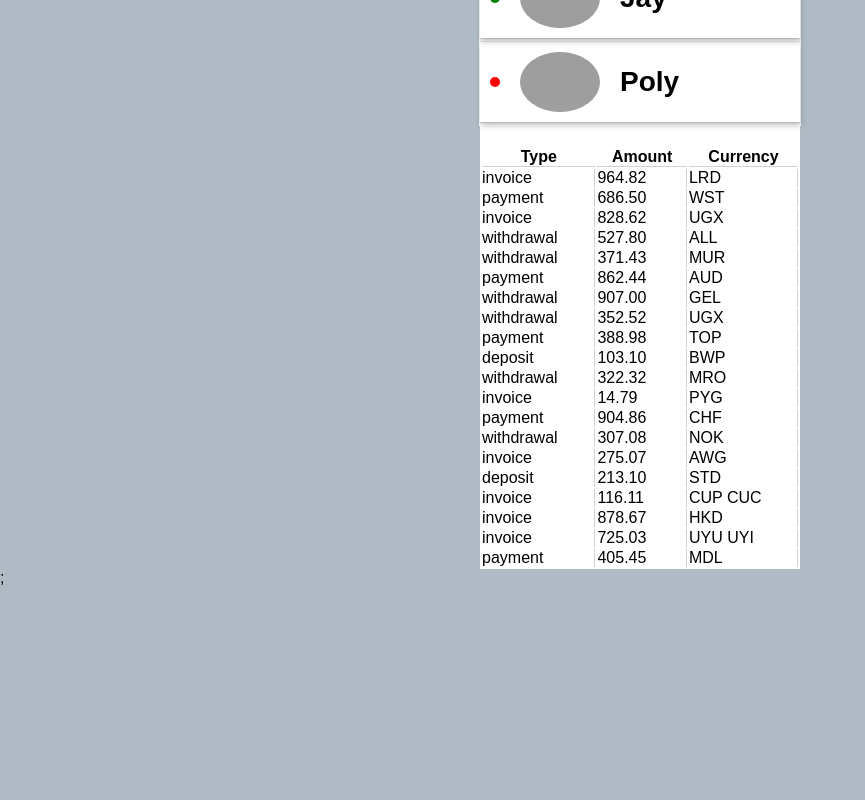
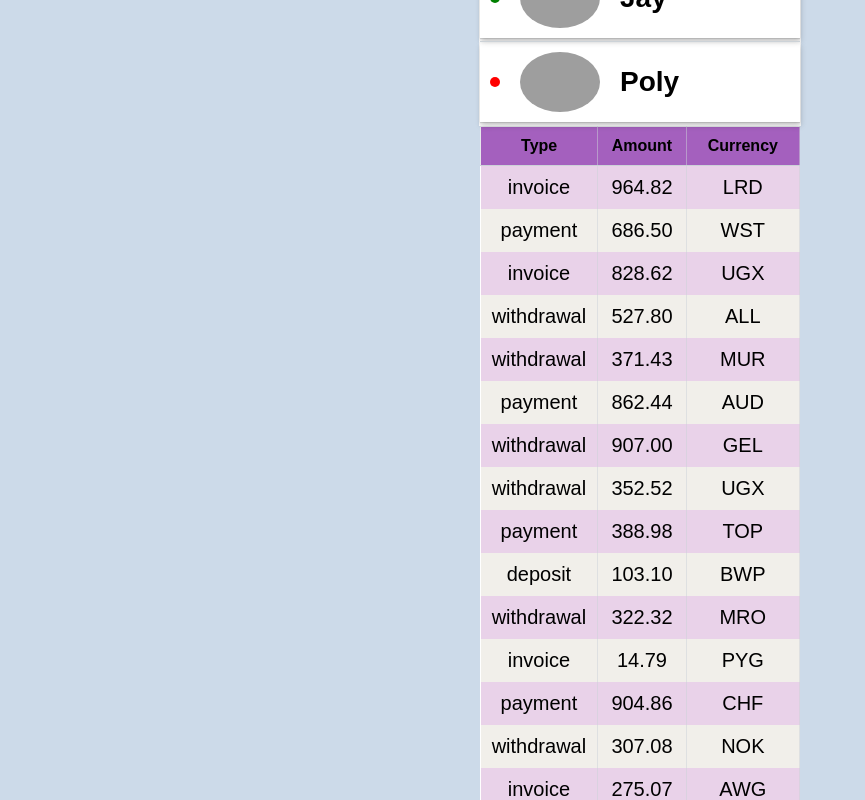
Before and after one commit to Nataliia-Blazhko/goit-react-hw-01-components, a React (Create React App) app: page / in a window 1280 px wide. Shown: the part 880-1680 px from the top of the page, without its empty margins (0-865 px from the left). Before the commit the page ends 1467 px from the top, so only its background shows below. Built offline with nearby package versions, Linux system fonts and the light colour scheme; grey boxes are pictures that could not be loaded; the HTML template or start-up script is replaced by a standard one.

Commit message:
добавляет стилизацию таблицы с 4 задания

```diff
--- a/src/components/profile/Profile.module.scss
+++ b/src/components/profile/Profile.module.scss
@@ -5,7 +5,7 @@
 }
 :global(body) {
   font-family: Montserrat, sans-serif;
-  background: #b0bac4;
+  background: #ccdae9;
 }
 
 :global(#root) {
--- a/src/components/transaction-history/TransactionHistory.module.scss
+++ b/src/components/transaction-history/TransactionHistory.module.scss
@@ -3,18 +3,31 @@
   width: 320px;
   background: white;
   padding-top: 20px;
-  //   th,
-  //   td {
-  //     padding: 10px 5px;
-  //     border: 0.5px solid lighten($color: #b0b9c0, $amount: 10);
-  //   }
+  border-collapse: collapse;
+  th {
+    padding: 10px 5px;
+    border: 0.5px solid lighten($color: #b0b9c080, $amount: 10);
+  }
   td {
-    border-right: 1px solid lighten($color: #b0b9c0, $amount: 10);
-    // font-size: 20px;
-    // text-align: center;
-    // padding: 10px 0;
+    border-right: 0.5px solid lighten($color: #b0b9c080, $amount: 10);
+    font-size: 20px;
+    text-align: center;
+    padding: 10px 0;
   }
   th {
-    border-bottom: 1px solid lighten($color: #b0b9c0, $amount: 10);
+    border-bottom: 0.5px solid lighten($color: #b0b9c0, $amount: 10);
+  }
+  thead {
+    tr {
+      background: rgb(164, 96, 190);
+    }
+  }
+  tbody {
+    tr {
+      background: rgb(233, 210, 233);
+      &:nth-child(2n) {
+        background: rgb(241, 239, 234);
+      }
+    }
   }
 }
```
Also changed, not shown: 1 other file (tests, documents, lock files or other folders).
